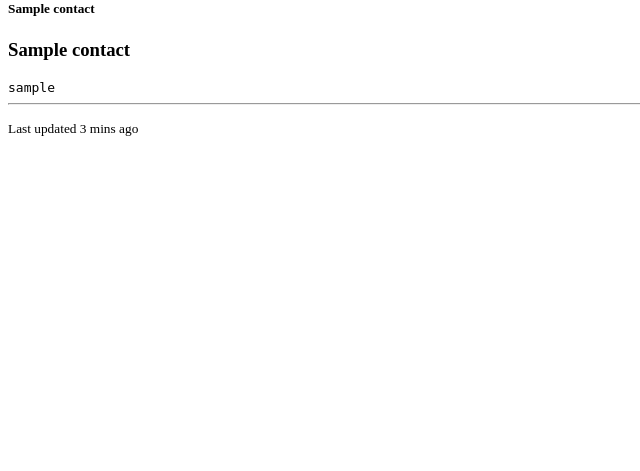
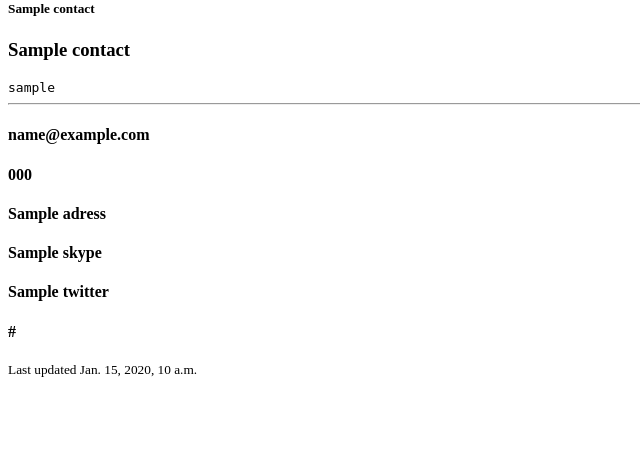
Before and after one commit to jesushl/blog, a Django app: template blog/templates/contact_card.html in a window 1280 px wide. Shown: the part 329-800 px from the top of the page, without its empty margins (0-640 px from the left). Run offline with Django 3.2, Linux system fonts and the light colour scheme; the template is opened without the code that fills it: most values are stand-ins (such as "Sample title", 1, 10 or a date in 2020).

Commit message:
A card with more information

```diff
--- a/blog/templates/contact_card.html
+++ b/blog/templates/contact_card.html
@@ -5,16 +5,25 @@
     </div>
     <div class="col-md-8">
       <div class="card-body">
-       <h5 class="card-title"> <i class="fas fa-user"></i> {{ contact.name  }}</h5>
+       <h5 class="card-title">  {{ contact.name  }} <i class="fas fa-user"></i> </h5>
         <p class="card-text">
-            <h3>  <i class="fas fa-code"></i> {{ contact.title }}</h3>
+            <h3>  {{ contact.title }} <i class="fas fa-code"></i>  </h3>
             <code>
                 <i class="fab fa-connectdevelop"></i>
                 {{contact.nickname}}
             </code>
             <hr>
         </p>
-        <p class="card-text"><small class="text-muted">Last updated 3 mins ago</small></p>
+        <p>
+             <h4><i class="fas fa-inbox"></i>  {{contact.email  }} </h4>
+             <h4><i class="fas fa-phone"></i>  {{ contact.phone }} </h4>
+             <h4><i class="fas fa-map-marker-alt"></i>  {{contact.adress }} </h4>
+             <h4><i class="fab fa-skype"></i>  {{ contact.skype }}</h4>
+             <h4><i class="fab fa-twitter"></i>  {{ contact.twitter}}</h4>
+             <h4><i class="fab fa-linkedin-in"></i>  {{ contact.linkedin }}</h4>
+
+        </p>
+        <p class="card-text"><small class="text-muted">Last updated {{ contact.updated }}</small></p>
       </div>
     </div>
   </div>
--- a/blog/views.py
+++ b/blog/views.py
@@ -24,7 +24,8 @@ def resume(request):
         'adress': _contact_card_info.adress,
         'skype': _contact_card_info.skype,
         'twitter': _contact_card_info.twitter,
-        'linkedin': _contact_card_info.linkedin
+        'linkedin': _contact_card_info.linkedin,
+        'updated': _contact_card_info.updated
     }
     context.update({'contact': _contact_card_info})
     return render(request, "curriculum.html", context)
```
Also changed, not shown: blog/models.py (+27 -16 lines), blog/migrations/0011_contactcard_updated.py (added), blog/migrations/0012_contactcard_experience.py (added), blog/migrations/0013_auto_20201010_1551.py (added).
